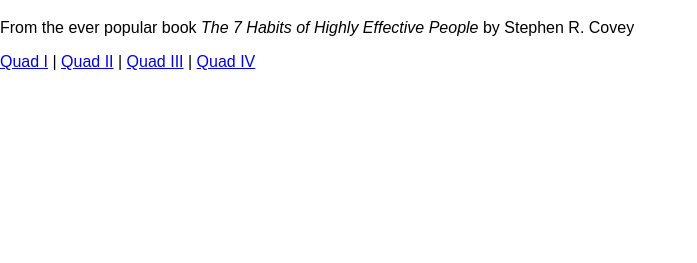
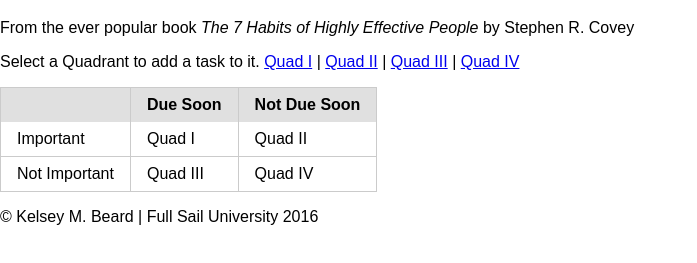
Before and after one commit to kayallday/Front-End_Web_Frameworks, a plain HTML site: page Brickel_Kelsey-Week3/index.html in a window 1280 px wide. Shown: the part 61-324 px from the top of the page, without its empty margins (0-697 px from the left). Drawn offline with Linux system fonts and the light colour scheme.

Commit message:
inputting tables
inputting tables

```diff
--- a/Brickel_Kelsey-Week3/index.html
+++ b/Brickel_Kelsey-Week3/index.html
@@ -14,10 +14,10 @@
     <h1>Covey's Time Management Grid</h1>
 </header>
 
-<!-- Quad I: Urgent & Important
-     Quad II: Not Urgent & Important
-     Quad III: Urgent & Not Important
-     Quad IV: Not Urgent & Not Important
+<!-- Quad I: Due Soon & Important
+     Quad II: Not Due Soon & Important
+     Quad III: Due Soon & Not Important
+     Quad IV: Not Due Soon & Not Important
      -->
 
 <!-- This will be the 5th view that displays the entire quadrant -->
@@ -28,13 +28,44 @@
 
 <div class="container">
     <p>
+        Select a Quadrant to add a task to it.
         <a href="Quad1.html">Quad I</a> | <a href="Quad2.html">Quad II</a> | <a href="Quad3.html">Quad III</a> | <a href="Quad4.html">Quad IV</a>
     </p>
 
 
     <div ng-view></div>
 
+    <!-- Create a table -->
+    <table class="pure-table pure-table-bordered">
+        <thead>
+            <tr>
+                <th> </th>
+                <th> Due Soon </th>
+                <th> Not Due Soon</th>
+            </tr>
+        </thead>
+
+        <tbody>
+            <tr>
+                <td>Important</td>
+                <td>Quad I</td>
+                <td>Quad II</td>
+            </tr>
+            <tr>
+                <td>Not Important</td>
+                <td>Quad III</td>
+                <td>Quad IV</td>
+            </tr>
+        </tbody>
+    </table>
+
 </div>
+
+<footer>
+    <p>
+    &copy; Kelsey M. Beard | Full Sail University 2016
+    </p>
+</footer>
 <!-- script tags -->
 <script src="js/angular.min.js"></script>
 <script src="js/angular-route.min.js"></script>
```
Also changed, not shown: Brickel_Kelsey-Week3/Quad1.html (+8 -1 lines), Brickel_Kelsey-Week3/Quad2.html (+9 -1 lines), Brickel_Kelsey-Week3/Quad3.html (+24 -0 lines), Brickel_Kelsey-Week3/Quad4.html (+24 -0 lines).
